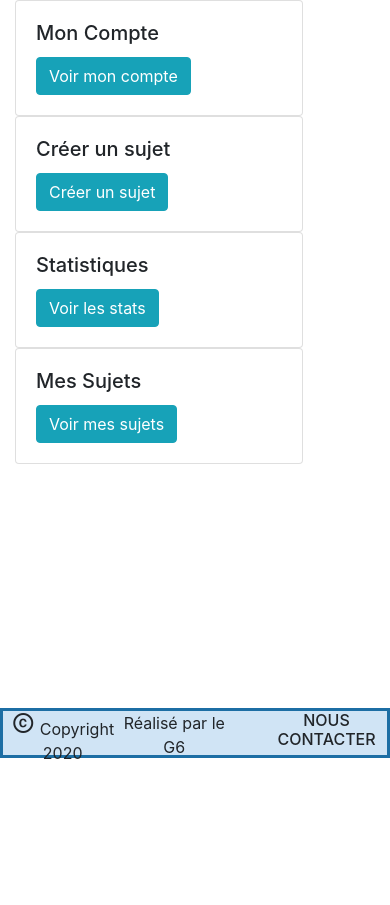
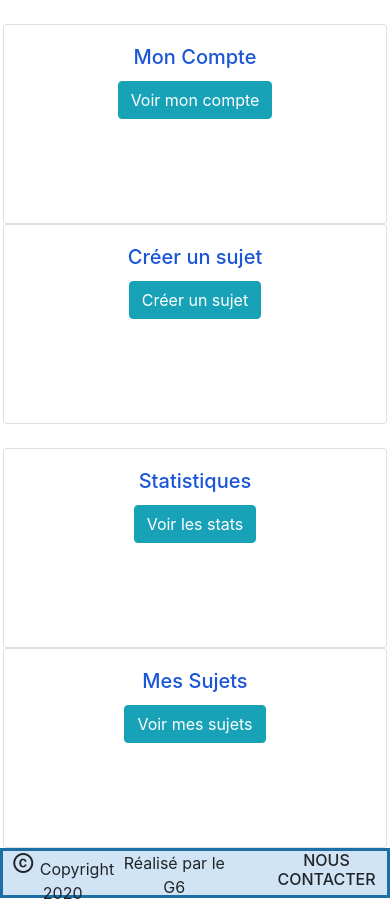
Before and after one commit to Alexiaognard/PiscineTOEIC, a Django app: page / in a window 390 px wide. Shown: the part 86-991 px from the top of the page. Before the commit the page ends 845 px from the top, so only its background shows below. Run offline with Django 3.2, Linux system fonts and the light colour scheme; a user stored in the database is signed in; some libraries are stand-ins or nearby versions.

Commit message:
homepage_body

```diff
--- a/mysite/static/toeic.css
+++ b/mysite/static/toeic.css
@@ -1,6 +1,21 @@
 html {
     position: relative;
     min-height: 100%;
+}
+
+.cardi{
+  width: 200px;
+  height: 200px;
+  color: rgb(25, 86, 216);
+  text-align: center;
+  display: flex;
+  justify-content: space-around;
+  align-items: center;
+  margin: 0 auto;
+}
+
+#homepage_back{
+  background-image: url("img/homepage_polytec.jpg");
 }
 
 body {
@@ -66,7 +81,6 @@ body {
   background: #D0E4F5;
 }
 
-
 .table-striped{
   border-collapse: collapse;
   border-spacing: 0;
--- a/mysite/templates/homepage.html
+++ b/mysite/templates/homepage.html
@@ -4,10 +4,12 @@
 {% block content %}
 
 {% if user.is_authenticated %}
-<div class="container">
+<div id="homepage_back">
+  </br>
+    <div classe = "container">
       <div class="row">
-            <div class="col">
-                <div class="card" style="width: 18rem;">
+            <div class="col-sm-6">
+                <div class="card cardi" style="width: 24rem;">
                     <div class="card-body">
                       <h5 class="card-title">Mon Compte</h5>
                         {% if request.session.estEtu %}
@@ -16,11 +18,10 @@
                       <a href="{% url 'dashboardProf' %}" class="btn btn-info">Voir mon compte</a>
                         {% endif %}
                     </div>
-
                 </div>
             </div>
-            <div class="col">
-                <div class="card" style="width: 18rem;">
+            <div class="col-sm-6">
+                <div class="card cardi" style="width: 24rem;">
                     <div class="card-body">
                         {% if request.session.estEtu %}
                         <h5 class="card-title">Faire un sujet</h5>
@@ -30,12 +31,13 @@
                           <a href="{% url 'create_subject_prof' %}" class="btn btn-info">Créer un sujet</a>
                         {% endif %}
                   </div>
-
                 </div>
             </div>
-
-            <div class="col">
-                <div class="card" style="width: 18rem;">
+      </div>
+      </br>
+      <div class="row">
+            <div class="col-sm-6">
+                <div class="card cardi" style="width: 24rem;">
                     <div class="card-body">
                       <h5 class="card-title">Statistiques</h5>
                       {% if request.session.estEtu %}
@@ -44,39 +46,15 @@
                       <a href="#" class="btn btn-info">Voir les stats</a>
                       {% endif %}
                   </div>
-
                 </div>
             </div>
-            <div class="col">
-                <div class="card" style="width: 18rem;">
+            <div class="col-sm-6">
+                <div class="card cardi card_deck_c" style="width: 24rem;">
                     <div class="card-body">
                       <h5 class="card-title">Mes Sujets</h5>
                       <a href="{% url 'voir_sujet' %}" class="btn btn-info">Voir mes sujets</a>
                   </div>
-
                 </div>
-            </div>
-        </div>
-    </div>
-    {% else %}
-        <div class="row">
-          <div class="col-sm-6">
-            <div class="card">
-              <div class="card-body">
-                <h5 class="card-title">Vous êtes un Etudiant</h5>
-                <a href="{% url 'login' %}" class="btn btn-primary">Vous connecter</a>
-                  <a href="{% url 'signupEtu' %}" class="btn btn-primary">Vous inscrire</a>
-
-              </div>
-            </div>
-          </div>
-          <div class="col-sm-6">
-            <div class="card">
-              <div class="card-body">
-                <h5 class="card-title">Vous êtes un Enseignant</h5>
-                <a href="{% url 'login' %}" class="btn btn-primary">Vous connecter</a>
-                  <a href="{% url 'signupProf' %}" class="btn btn-primary">Vous inscrire</a>
-
             </div>
       </div>
     </div>
```
Also changed, not shown: mysite/static/img/homepage_polytec.jpg (added). Lines whose indentation alone changed are shown as unchanged.
